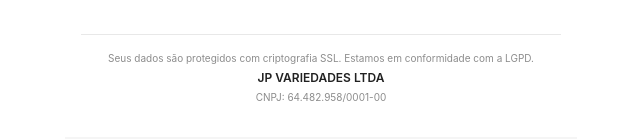
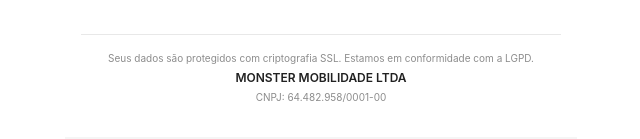
Before and after one commit to kaipepink-debug/git-tk, a React (Vite) app: page /produto in a window 1280 px wide. Shown: the part 1523-1662 px from the top of the page, without its empty margins (319-959 px from the left). Built offline with nearby package versions, Linux system fonts and the light colour scheme; no server answers; the database is empty; the HTML template or start-up script is replaced by a standard one.

Commit message:
Changes
Co-authored-by: viniferraz911 <174931062+viniferraz911@users.noreply.github.com>

```diff
--- a/src/components/Footer.tsx
+++ b/src/components/Footer.tsx
@@ -9,7 +9,7 @@ import { supabase } from "@/integrations/supabase/client";
  */
 const Footer = () => {
   const [info, setInfo] = useState({
-    company_name: "JP VARIEDADES LTDA",
+    company_name: "MONSTER MOBILIDADE LTDA",
     cnpj: "64.482.958/0001-00",
     contact_email: "contato@JPvariedadesltda.com.br",
     contact_phone: "(89) 98102-5918",
```
